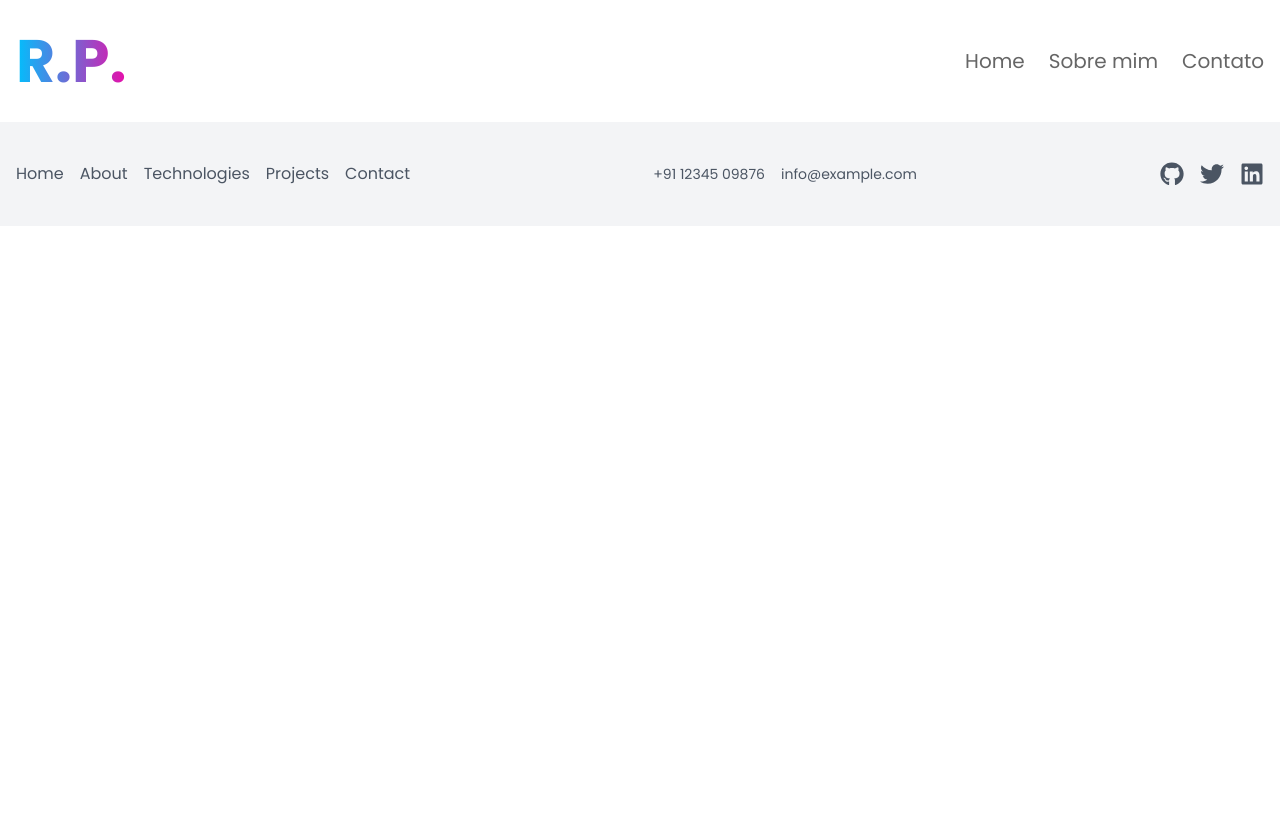
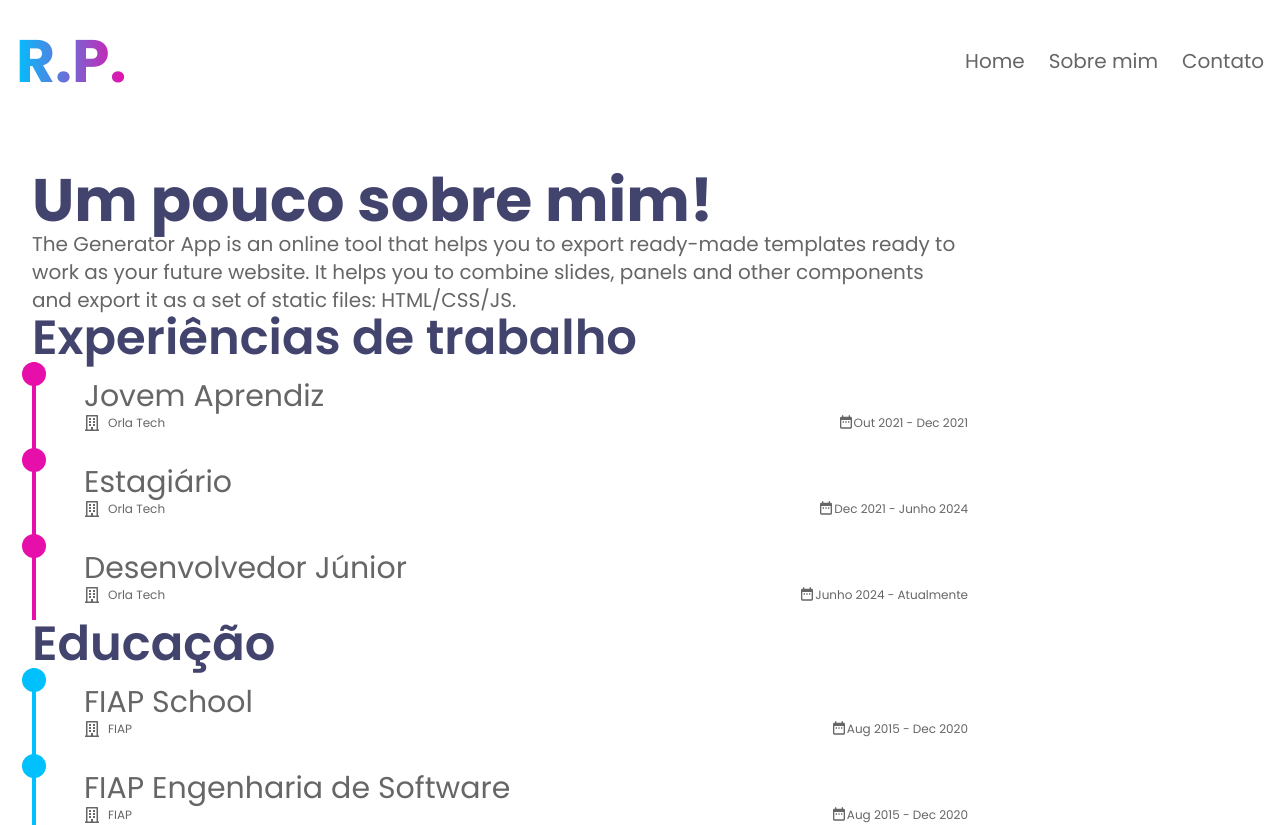
Before and after one commit to Rafael0407Orla/Portfolio, a React (Vite) app: page /sobre in a window 1280 px wide. Shown: the top 825 px of the page. Before the commit the page ends 800 px from the top, so only its background shows below. Built offline with nearby package versions, Linux system fonts and the light colour scheme.

Commit message:
feat: timeLine

```diff
--- a/src/Components/Header/index.jsx
+++ b/src/Components/Header/index.jsx
@@ -13,7 +13,7 @@ const Header = () => {
 
   return (
     <header className="">
-      <div className="container mx-auto flex justify-between items-center p-4">
+      <div className=" mx-auto flex justify-between items-center p-4">
         <p className="text-[50px] md:text-[60px] font-bold bg-gradient-to-r from-brandPrimary  to-brandSecondary inline-block  text-transparent bg-clip-text">
           R.P.
         </p>
@@ -25,7 +25,7 @@ const Header = () => {
             Home
           </NavLink>
           <NavLink
-            href="sobre"
+            to="sobre"
             className=" text-brandText text-[20px] hover:text-brandPrimary"
           >
             Sobre mim
--- /dev/null
+++ b/src/Components/TimeLineComponent/index.jsx
@@ -0,0 +1,20 @@
+import React from "react";
+import TimelineItem from "../TimeLineItem";
+
+const Timeline = ({ experiences, type }) => {
+  return (
+    <div className="w-full">
+      {experiences.map((exp, index) => (
+        <TimelineItem
+          key={index}
+          type={type}
+          title={exp.title}
+          company={exp.company}
+          dateRange={exp.dateRange}
+        />
+      ))}
+    </div>
+  );
+};
+
+export default Timeline;
--- /dev/null
+++ b/src/Components/TimeLineItem/index.jsx
@@ -0,0 +1,40 @@
+import React from "react";
+import { FaRegBuilding } from "react-icons/fa";
+import Typography from "../Typograph";
+import { MdDateRange } from "react-icons/md";
+import { colors } from "../../utils/colors";
+
+const TimelineItem = ({ title, company, dateRange, type = "job" }) => {
+  const color = type == "job" ? colors.brandSecondary : colors.brandPrimary;
+  return (
+    <div
+      className="relative flex items-start py-4 border-l-4 "
+      style={{ borderColor: color }}
+    >
+      <div
+        style={{ backgroundColor: color }}
+        className=" w-6 h-6 rounded-full absolute top-0 left-[-14px]"
+      ></div>
+
+      <div className="ml-12 w-full">
+        <Typography variant="h3" className="text-brandBlack" align="left">
+          {title}
+        </Typography>
+        <div className="flex flex-col sm:flex-row justify-between">
+          <div className="flex items-center text-brandText">
+            <FaRegBuilding className="mr-2" size={"16px"} />
+            <Typography variant="detail">{company}</Typography>
+          </div>
+          <div className="flex ">
+            <MdDateRange color={colors.brandText} size={"16px"} />
+            <Typography variant="detail" className="text-brandText">
+              {dateRange}
+            </Typography>
+          </div>
+        </div>
+      </div>
+    </div>
+  );
+};
+
+export default TimelineItem;
--- a/src/Components/Typograph/index.jsx
+++ b/src/Components/Typograph/index.jsx
@@ -29,9 +29,12 @@ const Typography = ({
     p: `text-base md:text-lg lg:text-xl font-regular ${
       alignmentClasses[align] || alignmentClasses.center
     }`,
+    detail: `text-[12px] font-400 ${
+      alignmentClasses[align] || alignmentClasses.center
+    }`,
   };
 
-  const Tag = variant;
+  const Tag = variant != "detail" ? variant : "p";
   const variantClass = typographyVariants[variant] || typographyVariants.p;
 
   return (
--- a/src/Components/chipStatusProject/index.jsx
+++ b/src/Components/chipStatusProject/index.jsx
@@ -1,4 +1,6 @@
 import React from "react";
+import Typography from "../Typograph";
+import { colors } from "../../utils/colors";
 
 const StatusChip = ({ status }) => {
   const statusStyles = {
@@ -15,7 +17,9 @@ const StatusChip = ({ status }) => {
     <div
       className={`px-4 py-2 rounded-full text-[14px] w-fit bg- ${statusStyles[status]}`}
     >
-      {statusText[status]}
+      <Typography variant="detail" color={colors.brandWhite}>
+        {statusText[status]}
+      </Typography>
     </div>
   );
 };
--- a/src/Pages/About/index.jsx
+++ b/src/Pages/About/index.jsx
@@ -1,5 +1,64 @@
+import Typography from "../../Components/Typograph";
+import { colors } from "../../utils/colors";
+import Timeline from "../../Components/TimeLineComponent";
+import ContactForm from "../../Components/Forms";
 function About() {
-  return null;
+  const experiences = [
+    {
+      title: "Jovem Aprendiz",
+      company: "Orla Tech",
+      dateRange: "Out 2021 - Dec 2021",
+    },
+    {
+      title: "Estagiário",
+      company: "Orla Tech",
+      dateRange: "Dec 2021 - Junho 2024",
+    },
+    {
+      title: "Desenvolvedor Júnior",
+      company: "Orla Tech",
+      dateRange: "Junho 2024 - Atualmente",
+    },
+  ];
+
+  const school = [
+    {
+      title: "FIAP School",
+      company: "FIAP",
+      dateRange: "Aug 2015 - Dec 2020",
+    },
+    {
+      title: "FIAP Engenharia de Software",
+      company: "FIAP",
+      dateRange: "Aug 2015 - Dec 2020",
+    },
+  ];
+
+  return (
+    <main className=" w-full max-w-[1000px] flex flex-col justify-start align-top p-custom-h py-custom-v md:p-custom-h-md md:py-custom-v-md lg:p-custom-h-lg lg:py-custom-v-lg">
+      <Typography variant="h1" align="left" color={colors.brandTertirary}>
+        Um pouco sobre mim!
+      </Typography>
+      <Typography variant="p" align="left" color={colors.brandText}>
+        The Generator App is an online tool that helps you to export ready-made
+        templates ready to work as your future website. It helps you to combine
+        slides, panels and other components and export it as a set of static
+        files: HTML/CSS/JS.
+      </Typography>
+      <Typography variant="h2" color={colors.brandTertirary} align="left">
+        Experiências de trabalho
+      </Typography>
+      <Timeline experiences={experiences} />
+      <Typography variant="h2" color={colors.brandTertirary} align="left">
+        Educação
+      </Typography>
+      <Timeline experiences={school} type="school" />
+      <Typography variant="h2" color={colors.brandTertirary} align="left">
+        Quer bater um papo?
+      </Typography>
+      <ContactForm />
+    </main>
+  );
 }
 
 export default About;
--- a/src/main.jsx
+++ b/src/main.jsx
@@ -15,7 +15,7 @@ const router = createBrowserRouter([
       { index: true, element: <Home /> },
       { path: "sobre", element: <About /> },
       { path: "projetos/:id", element: <ProjectDetailPage /> },
-      { path: "contato", element: null },
+      { path: "contato", element: <About /> },
     ],
   },
 ]);
--- a/src/utils/colors.js
+++ b/src/utils/colors.js
@@ -6,4 +6,5 @@ export const colors = {
   brandBlack: "#000000",
   brandSucess: "#D7FFE0",
   brandProcess: "#FFE5D7",
+  brandWhite: "#ffffff",
 };
```
